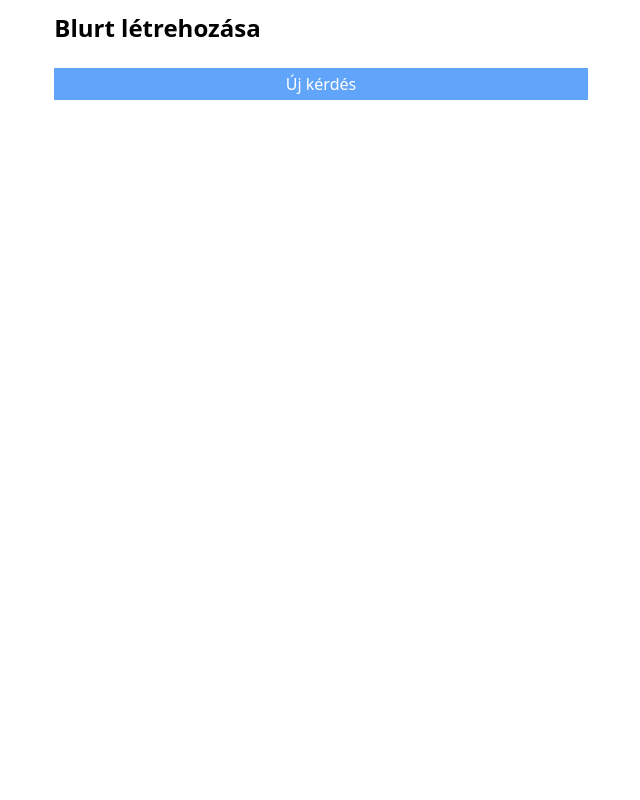
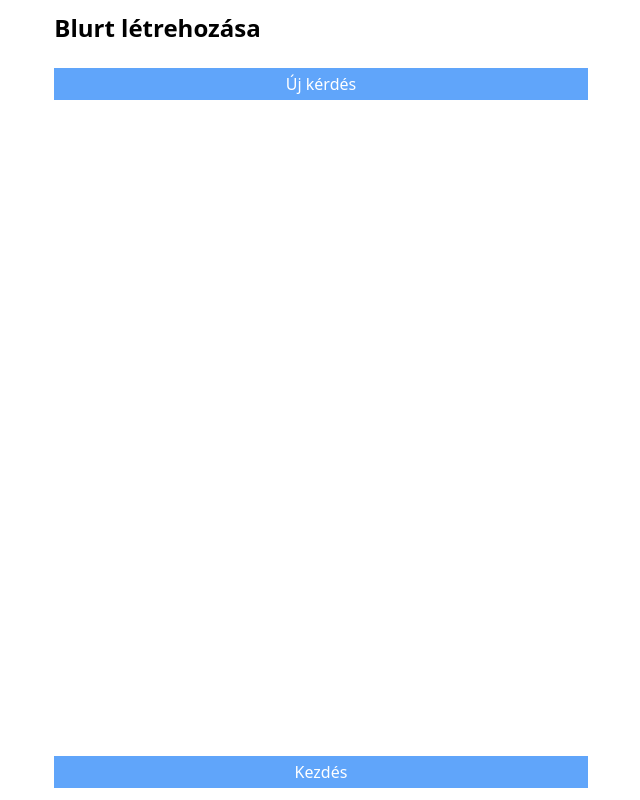
Before and after one commit to Gilbike/Blurtr, a SvelteKit app: page / in a window 1280 px wide. Shown: the whole page, without its empty margins (319-959 px from the left). Built offline with nearby package versions, Linux system fonts and the light colour scheme.

Commit message:
feat: :sparkles: add start blurting method

```diff
--- /dev/null
+++ b/src/lib/blurt.ts
@@ -0,0 +1,3 @@
+import { writable } from 'svelte/store';
+
+export const blurt = writable<{ question: string; anwser: string }[]>([]);
--- a/src/routes/+page.svelte
+++ b/src/routes/+page.svelte
@@ -1,4 +1,6 @@
 <script lang="ts">
+	import { goto } from "$app/navigation";
+	import { blurt } from "$lib/blurt";
 	import BlurtField from "$lib/components/BlurtField.svelte";
   import Container from "$lib/components/Container.svelte";
 
@@ -6,6 +8,15 @@
 
   function addField() {
     fields = [...fields, {question: "", anwser: ""}];
+  }
+
+  function startBlurting() {
+    if (fields.length === 0 ||fields.filter(field => field.question === "" || field.anwser === "").length != 0) {
+      return;
+    }
+
+    blurt.set(fields);
+    goto("/blurting")
   }
 </script>
 
@@ -22,4 +33,8 @@
       Új kérdés
     </button>
   </div>
+
+  <button class="bg-blue-400 mb-3 w-full py-1 text-white hover:bg-blue-500 transition" on:click={startBlurting}>
+    Kezdés
+  </button>
 </Container>
```
